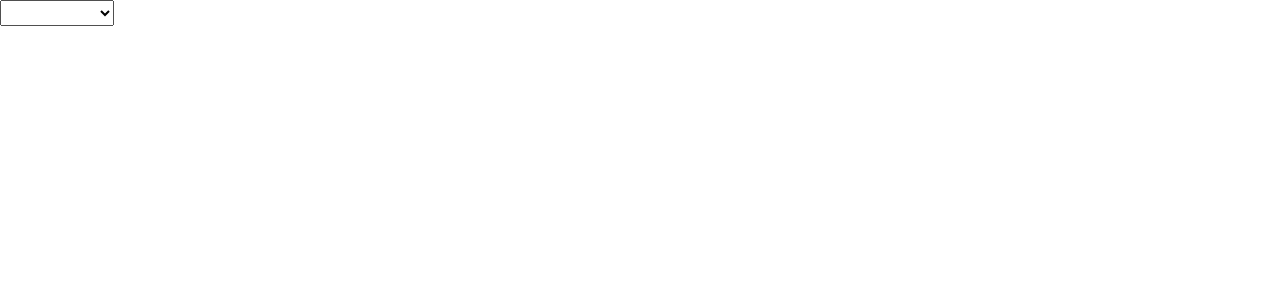
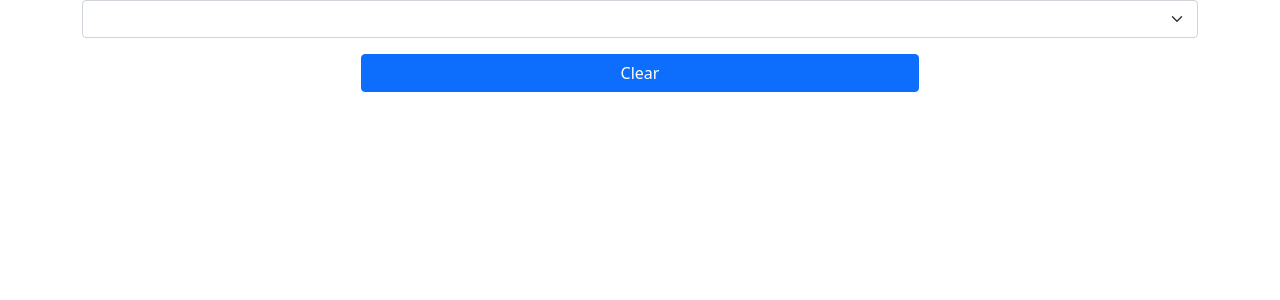
Before and after one commit to gilalk/HWTwoWay28032022, an Angular app: page / in a window 1280 px wide. Shown: the top 300 px of the page. Built offline with nearby package versions, Linux system fonts and the light colour scheme.

Commit message:
with few designs

```diff
--- a/src/app/car-daughter/car-daughter.component.html
+++ b/src/app/car-daughter/car-daughter.component.html
@@ -1,11 +1,14 @@
 <div [ngSwitch]="selectedCar">
-    <p *ngSwitchCase="'Skoda-Fabia'">
-        <img src="./assets/pics/skoda-fabia-new-Front.jpg" alt="">
-    </p>
-    <p *ngSwitchCase="'Toyota-Yaris'">
-        <img src="./assets/pics/2020-toyota-gr-yaris.jpg" alt="">
-    </p>
-    <p *ngSwitchCase="'Honda-Civic'">
-        <img src="./assets/pics/2022-honda-civic-si-2.jpg" alt="">
-    </p>
+    <div *ngSwitchCase="'Skoda-Fabia'">
+        <h1 class="text-center">{{selectedCar}}</h1>
+        <img src="./assets/pics/skoda-fabia-new-Front.jpg" class="rounded mx-auto d-block" alt="" width="300">
+    </div>
+    <div *ngSwitchCase="'Toyota-Yaris'">
+        <h1 class="text-center">{{selectedCar}}</h1>
+        <img src="./assets/pics/2020-toyota-gr-yaris.jpg" class="rounded mx-auto d-block" alt="" width="300">
+    </div>
+    <div *ngSwitchCase="'Honda-Civic'">
+        <h1 class="text-center">{{selectedCar}}</h1>
+        <img src="./assets/pics/2022-honda-civic-si-2.jpg" class="rounded mx-auto d-block" alt="" width="300">
+    </div>
 </div>
--- a/src/app/car-father/car-father.component.html
+++ b/src/app/car-father/car-father.component.html
@@ -1,7 +1,12 @@
-<select  name="cars" id="cars" [(ngModel)]="car">
-    <option value="Skoda-Fabia">Skoda-Fabia</option>
-    <option value="Toyota-Yaris">Toyota-Yaris</option>
-    <option value="Honda-Civic">Honda-Civic</option>
-</select>
-
-<app-car-daughter [selectedCar]="car"></app-car-daughter>
+<div class="container position-relative">
+    <select class="form-select mb-3" aria-label="Default select example"
+            name="cars" id="cars" [(ngModel)]="car">
+        <option value="Skoda-Fabia">Skoda-Fabia</option>
+        <option value="Toyota-Yaris">Toyota-Yaris</option>
+        <option value="Honda-Civic">Honda-Civic</option>
+    </select>
+    <div class="d-grid gap-2 col-6 mx-auto">
+            <button class="btn btn-primary" (click)="onClearButton()">Clear</button>
+    </div>
+    <app-car-daughter [selectedCar]="car"></app-car-daughter>
+</div>
--- a/src/app/car-father/car-father.component.ts
+++ b/src/app/car-father/car-father.component.ts
@@ -13,4 +13,8 @@ export class CarFatherComponent implements OnInit {
 
   ngOnInit(): void {
   }
+
+  onClearButton() {
+    this.car = '';
+  }
 }
```
